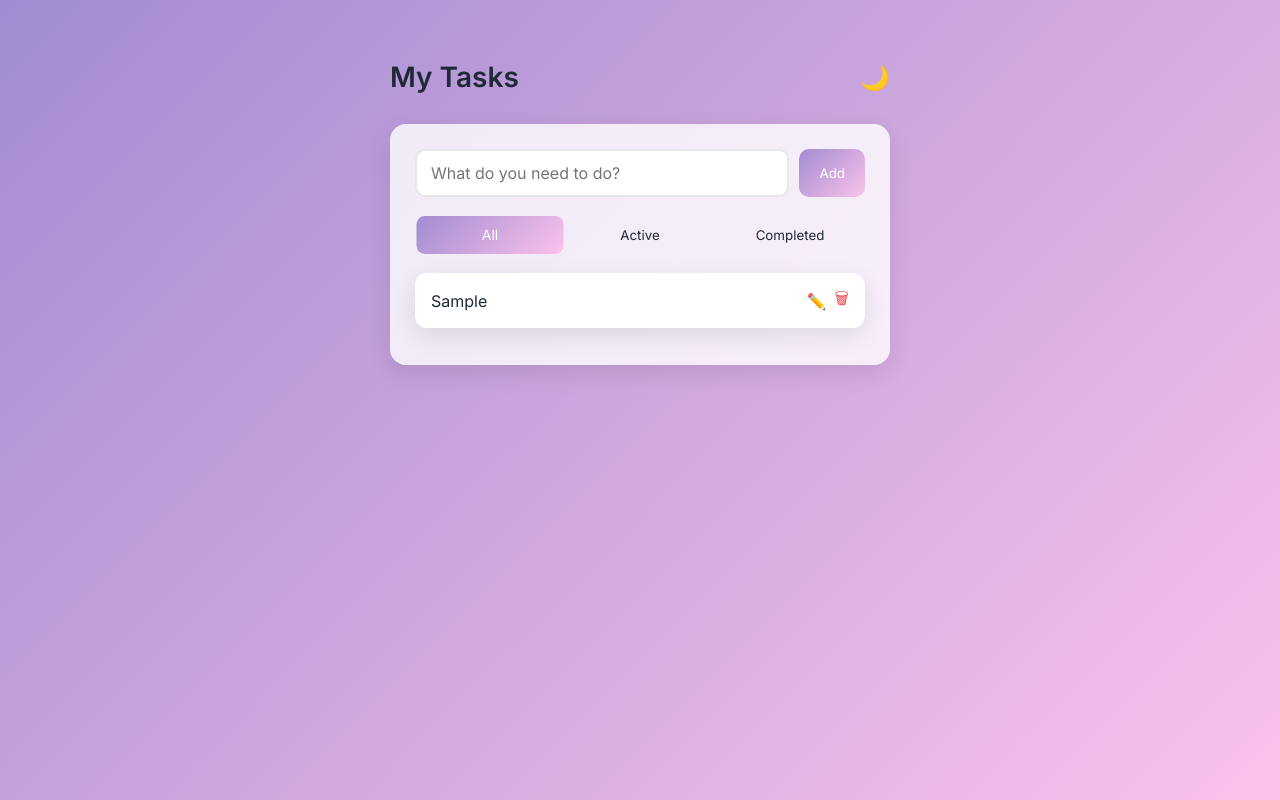
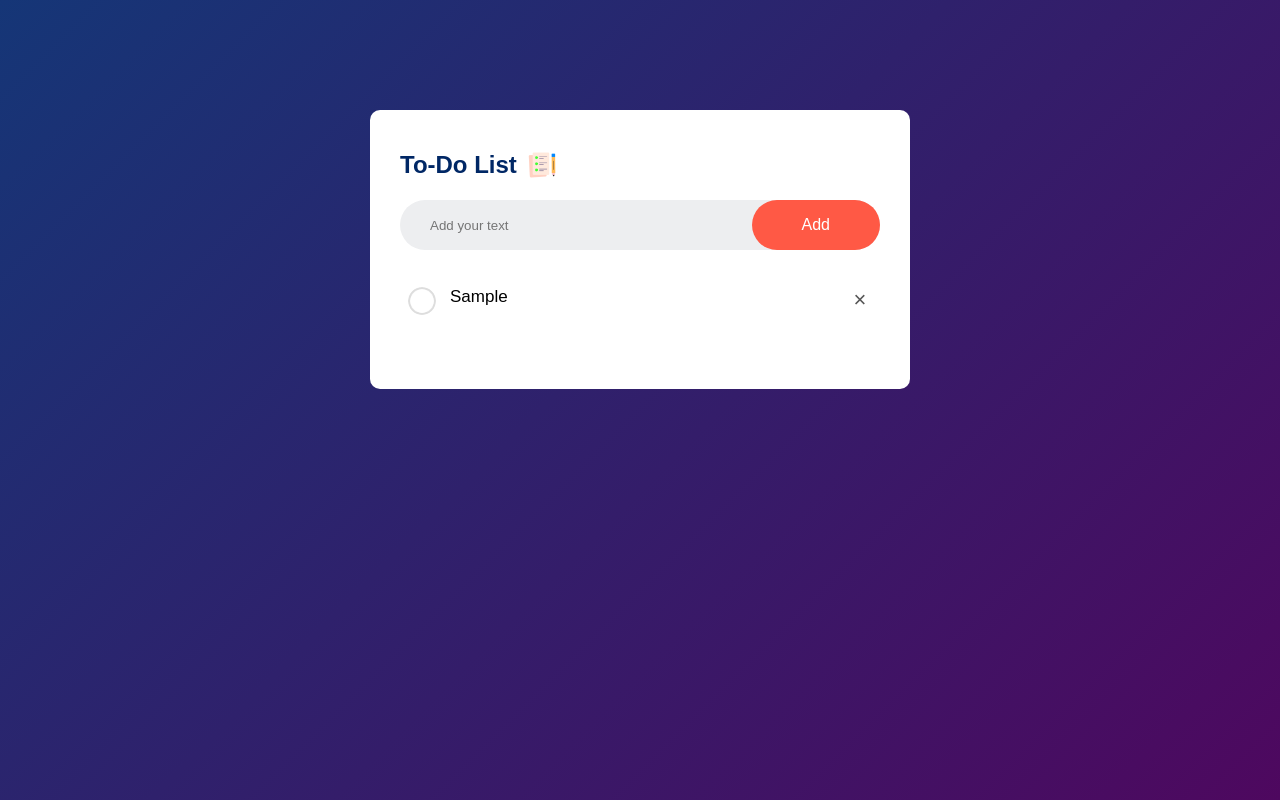
Before and after one commit to SayanDey322/To-Do-List-App, a plain HTML site: page index.html in a window 1280 px wide. Both pictures are taken after typing "Sample" into the empty fields and a click on the button "Add". Drawn offline with Linux system fonts and the light colour scheme.

Commit message:
Updated project

```diff
--- a/index.html
+++ b/index.html
@@ -1,34 +1,26 @@
 <!DOCTYPE html>
 <html lang="en">
 <head>
-  <meta charset="UTF-8" />
-  <meta name="viewport" content="width=device-width, initial-scale=1.0"/>
-  <title>To-Do-List App</title>
-  <link rel="stylesheet" href="style.css" />
+    <meta charset="UTF-8">
+    <meta name="viewport" content="width=device-width, initial-scale=1.0">
+    <title>To-Do List App</title>
+    <link rel="stylesheet" href="style.css">
 </head>
 <body>
-  <div class="app-container">
-    <header>
-      <h1> My Tasks</h1>
-      <button id="theme-toggle" title="Toggle Theme">🌙</button>
-    </header>
-
-    <div class="todo-card">
-      <div class="input-group">
-        <input type="text" id="task-input" placeholder="What do you need to do?" />
-        <button onclick="addTask()">Add</button>
-      </div>
-
-      <div class="filter-group">
-        <button onclick="setFilter('all')" id="filter-all" class="active">All</button>
-        <button onclick="setFilter('active')" id="filter-active">Active</button>
-        <button onclick="setFilter('completed')" id="filter-completed">Completed</button>
-      </div>
-
-      <ul id="task-list"></ul>
+    <div class="container">
+        <div class="todo-app">
+            <h2>To-Do List <img src="icon.png"></h2>
+            <div class="row">
+                <input type="text" id="input-box" placeholder="Add your text">
+                <button onclick="addTask()">Add</button>
+            </div>
+            <ul id="list-container">
+                <!-- <li class="checked">Task 1</li>
+                <li>Task 2</li>
+                <li>Task 3</li> -->
+            </ul>
+        </div>
     </div>
-  </div>
-
-  <script src="script.js"></script>
+    <script src="script.js"></script>
 </body>
 </html>
--- a/script.js
+++ b/script.js
@@ -1,123 +1,40 @@
-document.addEventListener("DOMContentLoaded", () => {
-  loadTasks();
-  renderTasks();
-  document.getElementById("theme-toggle").addEventListener("click", toggleTheme);
-});
-
-let currentFilter = "all";
+const inputBox = document.getElementById("input-box");
+const listContainer = document.getElementById("list-container");
 
 function addTask() {
-  const input = document.getElementById("task-input");
-  const text = input.value.trim();
-  if (!text) return;
-
-  const task = {
-    id: Date.now(),
-    text,
-    completed: false
-  };
-
-  const tasks = getTasks();
-  tasks.push(task);
-  saveTasks(tasks);
-  input.value = "";
-  renderTasks();
+    if(inputBox.value === '') {
+        alert("You must write something!")
+    }
+    else{
+        let li = document.createElement("li");
+        li.innerHTML = inputBox.value;
+        listContainer.appendChild(li);
+        let span = document.createElement("span");
+        span.innerHTML = "\u00d7";
+        li.appendChild(span);
+    }
+    inputBox.value = "";
+    saveData();
 }
 
-function getTasks() {
-  return JSON.parse(localStorage.getItem("tasks")) || [];
+listContainer.addEventListener("click", function(e) {
+    if(e.target.tagName === "LI") {
+        e.target.classList.toggle("checked");
+        saveData();
+    }
+    else if(e.target.tagName === "SPAN") {
+        e.target.parentElement.remove();
+        saveData();
+    }
+},false);
+
+function saveData(){
+    localStorage.setItem("data", listContainer.innerHTML);
 }
 
-function saveTasks(tasks) {
-  localStorage.setItem("tasks", JSON.stringify(tasks));
+function showTask ()
+{
+    listContainer.innerHTML = localStorage.getItem("data");
 }
 
-function renderTasks() {
-  const list = document.getElementById("task-list");
-  list.innerHTML = "";
-  const tasks = getTasks();
-
-  const filtered = tasks.filter(task => {
-    if (currentFilter === "active") return !task.completed;
-    if (currentFilter === "completed") return task.completed;
-    return true;
-  });
-
-  filtered.forEach(task => {
-    const li = document.createElement("li");
-    li.className = "task" + (task.completed ? " completed" : "");
-
-    const span = document.createElement("span");
-    span.textContent = task.text;
-    span.onclick = () => toggleComplete(task.id);
-
-    const actions = document.createElement("div");
-    actions.className = "actions";
-
-    const editBtn = document.createElement("button");
-    editBtn.innerHTML = "✏️";
-    editBtn.className = "edit";
-    editBtn.onclick = () => editTask(task.id);
-
-    const deleteBtn = document.createElement("button");
-    deleteBtn.innerHTML = "🗑";
-    deleteBtn.className = "delete";
-    deleteBtn.onclick = () => deleteTask(task.id);
-
-    actions.appendChild(editBtn);
-    actions.appendChild(deleteBtn);
-
-    li.appendChild(span);
-    li.appendChild(actions);
-    list.appendChild(li);
-  });
-}
-
-function toggleComplete(id) {
-  const tasks = getTasks();
-  const task = tasks.find(t => t.id === id);
-  if (task) {
-    task.completed = !task.completed;
-    saveTasks(tasks);
-    renderTasks();
-  }
-}
-
-function deleteTask(id) {
-  let tasks = getTasks();
-  tasks = tasks.filter(t => t.id !== id);
-  saveTasks(tasks);
-  renderTasks();
-}
-
-function editTask(id) {
-  const tasks = getTasks();
-  const task = tasks.find(t => t.id === id);
-  if (!task) return;
-
-  const newText = prompt("Edit your task:", task.text);
-  if (newText && newText.trim()) {
-    task.text = newText.trim();
-    saveTasks(tasks);
-    renderTasks();
-  }
-}
-
-function setFilter(filter) {
-  currentFilter = filter;
-  document.querySelectorAll(".filter-group button").forEach(btn => btn.classList.remove("active"));
-  document.getElementById(`filter-${filter}`).classList.add("active");
-  renderTasks();
-}
-
-function toggleTheme() {
-  document.body.classList.toggle("dark");
-  const themeBtn = document.getElementById("theme-toggle");
-  themeBtn.textContent = document.body.classList.contains("dark") ? "☀️" : "🌙";
-}
-
-function loadTasks() {
-  if (!localStorage.getItem("tasks")) {
-    saveTasks([]);
-  }
-}
+showTask ();
--- a/style.css
+++ b/style.css
@@ -1,193 +1,112 @@
-@import url('https://fonts.googleapis.com/css2?family=Inter:wght@400;600&display=swap');
-
-:root {
-  --bg-gradient: linear-gradient(135deg, #a18cd1 0%, #fbc2eb 100%);
-  --btn-gradient: linear-gradient(135deg, #a18cd1 0%, #fbc2eb 100%);
-  --card-bg: #ffffffcc;
-  --text: #1f2937;
-  --accent: #6366f1;
-  --completed: #9ca3af;
-  --danger: #ef4444;
-  --shadow: 0 8px 24px rgba(0, 0, 0, 0.1);
+*{
+    margin: 0;
+    padding: 0;
+    font-family: 'Poppins', sans-serif;
+    box-sizing: border-box;
 }
 
-.dark {
-  --bg-gradient: linear-gradient(135deg, #0f2027, #203a43, #2c5364);
-  --btn-gradient: linear-gradient(135deg, #2c5364 0%, #203a43 50%, #0f2027 100%);
-  --card-bg: #1e293bcc;
-  --text: #f3f4f6;
-  --accent: #818cf8;
-  --completed: #6b7280;
-  --danger: #f87171;
+.container {
+    width: 100%;
+    min-height: 100vh;
+    background: linear-gradient(135deg, #153677, #4e085f);
+    padding: 10px;
 }
 
-* {
-  margin: 0;
-  padding: 0;
-  box-sizing: border-box;
-  font-family: 'Inter', sans-serif;
+.todo-app {
+    width: 100%;
+    max-width: 540px;
+    background: #fff;
+    margin: 100px auto 20px;
+    padding: 40px 30px 70px;
+    border-radius: 10px;
 }
 
-body {
-  background: var(--bg-gradient);
-  color: var(--text);
-  min-height: 100vh;
-  display: flex;
-  justify-content: center;
-  align-items: flex-start;
-  padding: 60px 20px;
-  transition: all 0.3s ease;
+.todo-app h2 {
+    color: #002765;
+    display: flex;
+    align-items: center;
+    margin-bottom: 20px;
 }
 
-.app-container {
-  width: 100%;
-  max-width: 500px;
+.todo-app h2 img {
+    width: 30px;
+    margin-left: 10px;
 }
 
-header {
-  display: flex;
-  justify-content: space-between;
-  align-items: center;
-  margin-bottom: 30px;
+.row {
+    display: flex;
+    align-items: center;
+    justify-content: space-between;
+    background: #edeef0;
+    padding-left: 20px;
+    border-radius: 30px;
+    margin-bottom: 25px;
 }
 
-header h1 {
-  font-size: 28px;
-  font-weight: 600;
+input {
+    flex: 1;
+    border: none;
+    outline: none;
+    background: transparent;
+    padding: 10px;
+    font-weight: 14px;
 }
 
-#theme-toggle {
-  background: transparent;
-  border: none;
-  font-size: 24px;
-  cursor: pointer;
-  color: var(--text);
+button {
+    border: none;
+    outline: none;
+    padding: 16px 50px;
+    background: #ff5945;
+    color: #fff;
+    font-size: 16px;
+    cursor: pointer;
+    border-radius: 40px;
 }
 
-.todo-card {
-  background: var(--card-bg);
-  backdrop-filter: blur(10px);
-  padding: 25px;
-  border-radius: 16px;
-  box-shadow: var(--shadow);
+ul li {
+    list-style: none;
+    font-size: 17px;
+    padding: 12px 8px 12px 50px;
+    user-select: none;
+    cursor: pointer;
+    position: relative;
 }
 
-.input-group {
-  display: flex;
-  gap: 10px;
-  margin-bottom: 20px;
+ul li::before {
+    content: '';
+    position: absolute;
+    height: 28px;
+    width: 28px;
+    border-radius: 50%;
+    background-image: url(unchecked.png);
+    background-size: cover;
+    background-position: center;
+    top: 12px;
+    left: 8px;
 }
 
-#task-input {
-  flex: 1;
-  padding: 12px 14px;
-  border: 2px solid #e5e7eb;
-  border-radius: 10px;
-  font-size: 16px;
-  background: white;
+ul li.checked {
+    color: #555;
+    text-decoration: line-through;
 }
 
-input:focus {
-  outline: none;
-  border-color: var(--accent);
+ul li.checked::before {
+    background-image: url(checked.png);
 }
 
-.input-group button {
-  padding: 12px 20px;
-  background: var(--btn-gradient);
-  color: white;
-  border: none;
-  border-radius: 10px;
-  font-weight: 500;
-  cursor: pointer;
-  transition: transform 0.2s ease;
+ul li span{
+    position: absolute;
+    right: 0;
+    top: 5px;
+    width: 40px;
+    height: 40px;
+    font-size: 22px;
+    color: #555;
+    line-height: 40px;
+    text-align: center;
+    border-radius: 50%;
 }
 
-.input-group button:hover {
-  transform: scale(1.03);
+ul li span:hover {
+    background: #edeef0;
 }
-
-.filter-group {
-  display: flex;
-  justify-content: space-between;
-  margin-bottom: 20px;
-}
-
-.filter-group button {
-  flex: 1;
-  padding: 10px 0;
-  margin: 0 5px;
-  border: none;
-  border-radius: 8px;
-  background: transparent;
-  cursor: pointer;
-  color: var(--text);
-  font-weight: 500;
-  transition: background 0.3s ease, transform 0.2s ease;
-}
-
-.filter-group button.active {
-  background: var(--btn-gradient);
-  color: white;
-  transform: scale(1.05);
-}
-
-#task-list {
-  list-style: none;
-}
-
-.task {
-  background: white;
-  padding: 14px 16px;
-  border-radius: 12px;
-  margin-bottom: 12px;
-  display: flex;
-  justify-content: space-between;
-  align-items: center;
-  transition: all 0.2s ease;
-  box-shadow: var(--shadow);
-}
-
-.dark .task {
-  background: #2c2c2c;
-}
-
-.task.completed span {
-  text-decoration: line-through;
-  color: var(--completed);
-}
-
-.task span {
-  flex: 1;
-  font-size: 16px;
-  cursor: pointer;
-}
-
-.task .actions {
-  display: flex;
-  gap: 8px;
-}
-
-.actions button {
-  background: transparent;
-  border: none;
-  cursor: pointer;
-  font-size: 16px;
-  transition: color 0.2s;
-}
-
-.actions .edit {
-  color: #3b82f6;
-}
-
-.actions .delete {
-  color: var(--danger);
-}
-
-.actions .edit:hover {
-  color: #2563eb;
-}
-
-.actions .delete:hover {
-  color: #dc2626;
-}
```
Also changed, not shown: checked.png (added), icon.png (added), unchecked.png (added).
